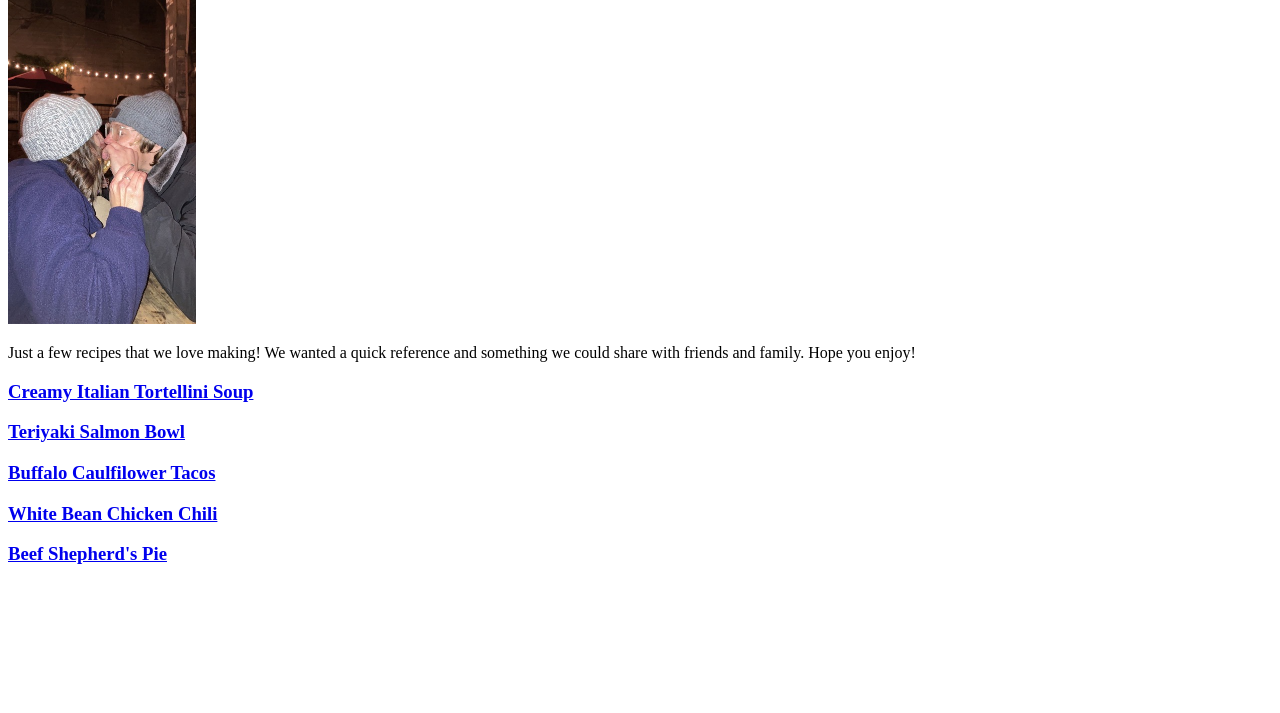
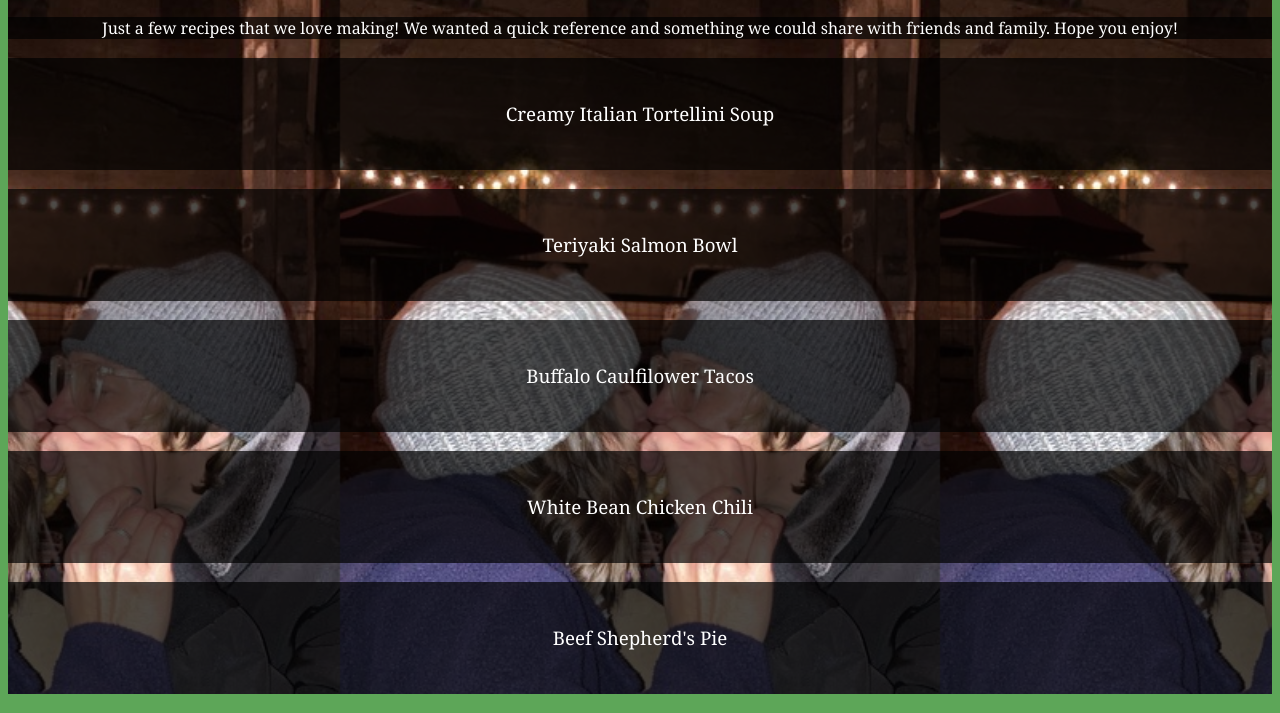
Before and after one commit to evchills/odin-recipes, a plain HTML site: page index.html in a window 1280 px wide. Shown: the part 90-803 px from the top of the page. Drawn offline with Linux system fonts and the light colour scheme.

Commit message:
Added CSS styling to homepage and recipes pages

```diff
--- a/index.html
+++ b/index.html
@@ -5,18 +5,21 @@
     <meta http-equiv="X-UA-Compatible" content="IE=edge">
     <meta name="viewport" content="width=device-width, initial-scale=1.0">
     <title>Katie and Evan's Recipes</title>
+    <link rel="stylesheet" href="style.css"/>
 </head>
 <body>
-    <h1>Katie and Evan's <em>Favorite</em> Recipes!</h1>
-    <img src = "./recipes/images/katie-evan.jpeg" width = 188 height = 334 alt = "Katie and Evan">
-    <p>
-        Just a few recipes that we love making! We wanted a quick reference and something we could share with
-        friends and family. Hope you enjoy!
-    </p>
-    <h3><a href = "recipes/tortellini-soup.html">Creamy Italian Tortellini Soup</a></h3>
-    <h3><a href = "recipes/teriyaki-salmon-bowl.html">Teriyaki Salmon Bowl</a></h3>
-    <h3><a href = "recipes/buffalo-cauliflower-tacos.html">Buffalo Caulfilower Tacos</a></h3>
-    <h3><a href = "recipes/white-bean-chicken-chili.html">White Bean Chicken Chili</a></h3>
-    <h3><a href = "recipes/beef-shepherds-pie.html">Beef Shepherd's Pie</a></h3>
+    <div class = "homepage">
+        <h1>Katie and Evan's <em>Favorite</em> Recipes!</h1>
+        <!-- <img src = "./recipes/images/katie-evan.jpeg" width = 188 height = 334 alt = "Katie and Evan"> -->
+        <p>
+            Just a few recipes that we love making! We wanted a quick reference and something we could share with
+            friends and family. Hope you enjoy!
+        </p>
+        <h3 class = "recipes"><a href = "recipes/tortellini-soup.html">Creamy Italian Tortellini Soup</a></h3>
+        <h3 class = "recipes"><a href = "recipes/teriyaki-salmon-bowl.html">Teriyaki Salmon Bowl</a></h3>
+        <h3 class = "recipes"><a href = "recipes/buffalo-cauliflower-tacos.html">Buffalo Caulfilower Tacos</a></h3>
+        <h3 class = "recipes"><a href = "recipes/white-bean-chicken-chili.html">White Bean Chicken Chili</a></h3>
+        <h3 class = "recipes"><a href = "recipes/beef-shepherds-pie.html">Beef Shepherd's Pie</a></h3>
+    </div>
 </body>
 </html>
--- /dev/null
+++ b/style.css
@@ -0,0 +1,44 @@
+body {
+    background-color: rgb(93, 166, 88);
+    font-family: Cambria, Cochin, Georgia, Times, 'Times New Roman', serif;
+    line-height: 2.0;
+}
+
+div {
+    background-image: url("./recipes/images/katie-evan.jpeg");
+    background-size: 600px;
+    background-position-x: center;
+}
+
+h1, a {
+    color: rgb(255, 255, 255);
+}
+
+a {
+    text-decoration: none;
+    font-weight: 150;
+}
+
+h1 {
+    font-weight: 300;
+    text-align: center;
+}
+
+p, .recipes {
+    text-align: center;
+    background-color: rgba(0, 0, 0, 0.693);
+    color:rgb(255, 255, 255);
+}
+
+p {
+    line-height: normal;
+}
+
+.recipes {
+    line-height: 6.0;
+}
+
+img {
+    display: block;
+    margin: auto;
+}
```
Also changed, not shown: recipes/beef-shepherds-pie.html (+1 -0 lines), recipes/buffalo-cauliflower-tacos.html (+1 -0 lines), recipes/teriyaki-salmon-bowl.html (+1 -0 lines), recipes/tortellini-soup.html (+1 -0 lines), recipes/white-bean-chicken-chili.html (+1 -0 lines).
